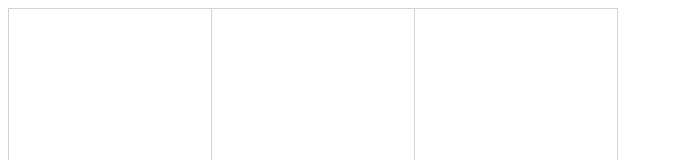
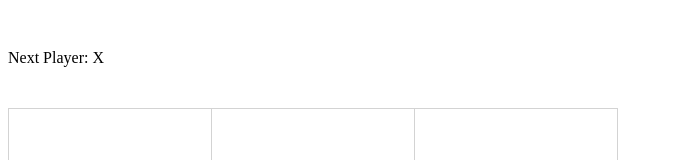
Before and after one commit to zjh1687/tictactoe, a website built with Vite: page index.html in a window 1280 px wide. Shown: the top 160 px of the page, without its empty margins (0-673 px from the left). Built offline with nearby package versions, Linux system fonts and the light colour scheme.

Commit message:
next Player 표시 추가

```diff
--- a/src/Game.ts
+++ b/src/Game.ts
@@ -28,6 +28,8 @@ export default class Game {
       this.board = new Board(domBoard, this);
       this.board.setCells(this.cells);
     }
+
+    this.nextPlay();
   }
 
   public clickBoard(row: number, col: number) {
@@ -40,5 +42,14 @@ export default class Game {
 
   public nextPlay() {
     this.bTurnX = !this.bTurnX;
+
+    const domNextPlayer = document.querySelector('.next-player');
+    if (domNextPlayer) {
+      domNextPlayer.innerHTML =
+        /*html */
+        `
+          Next Player: ${this.bTurnX ? 'X' : 'O'}
+      `;
+    }
   }
 }
--- a/src/style.css
+++ b/src/style.css
@@ -12,3 +12,7 @@ td {
   text-align: center;
   cursor: pointer;
 }
+
+.next-player {
+  line-height: 100px;
+}
```
